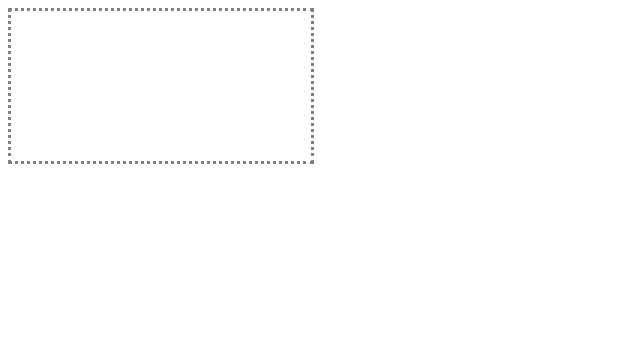
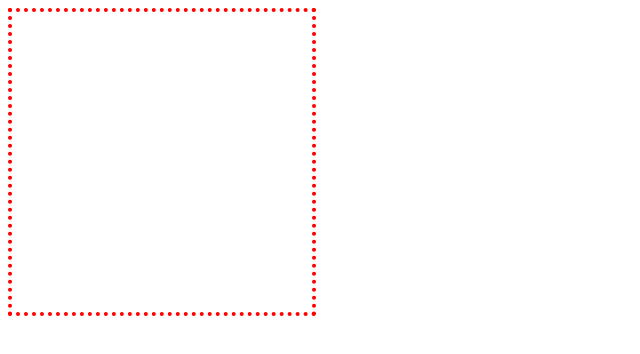
Before and after one commit to eldar202020/ABCHtml, a plain HTML site: page 4modul/96/96_1.html in a window 1280 px wide. Shown: the whole page, without its empty margins (0-640 px from the left). Drawn offline with Linux system fonts and the light colour scheme.

Commit message:
задание 96

```diff
--- a/4modul/96/96_1.html
+++ b/4modul/96/96_1.html
@@ -12,10 +12,10 @@
     <style>
         #border_dotted{
             width: 300px;
-            height: 150px;
+            height: 300px;
             border-style: dotted;
-            border-width: 3px;
-            border-color: grey;
+            border-width: 4px;
+            border-color: red;
         }
     </style>
 </body>
```
Also changed, not shown: 4modul/97/97_1.html (added).
